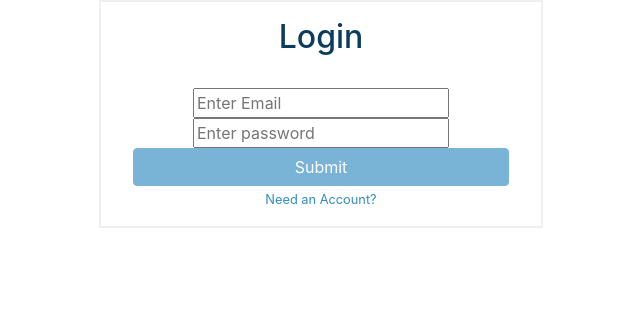
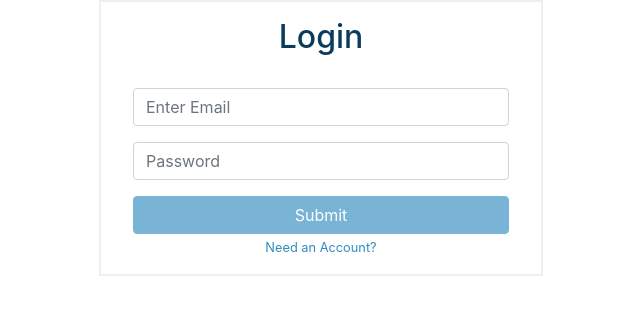
Before and after one commit to olaborde/chatApp, an Angular app: page /login in a window 1280 px wide. Shown: the top 314 px of the page, without its empty margins (319-959 px from the left). Built offline with nearby package versions, Linux system fonts and the light colour scheme.

Commit message:
position login

```diff
--- a/src/app/pages/login/login.component.html
+++ b/src/app/pages/login/login.component.html
@@ -1,16 +1,16 @@
-<div class="container d-flex justify-content-center align-items-center">
+
+<div class="container-wrapper container d-flex justify-content-center align-items-center">
   <div class="form-wrapper text-center">
     <h2 class="text-center">Login</h2>
-    <form [formGroup]="loginForm" (submit)="submit()" nonvalidate>
-      <div class="form-Group">
-        <input type="email" class="from-control" id="email-input" placeholder="Enter Email" formControlName="email">
+    <form [formGroup]="loginForm" (submit)="submit()" novalidate>
+      <div class="form-group">
+        <input type="email" class="form-control" id="email-input" placeholder="Enter Email" formControlName="email">
       </div>
-
-      <div class="form-Group">
-        <input type="password" class="from-control" id="password-input" placeholder="Enter password" formControlName="password">
+      <div class="form-group">
+        <input type="password" class="form-control" id="password-input" placeholder="Password" formControlName="password">
       </div>
       <button type="submit" class="btn btn-primary" [disabled]="!loginForm.valid">Submit</button>
-      <small><a routerLink="/signup"> Need an Account?</a></small>
     </form>
+    <small><a routerLink="/signup">Need an Account?</a></small>
   </div>
 </div>
--- a/src/app/pages/login/login.component.scss
+++ b/src/app/pages/login/login.component.scss
@@ -1,18 +1,11 @@
-
-
 @import '../../../styles/variables';
 
-
-.containter{
-  height: 100vh;
-}
-
-h2{
+h2 {
     color: $secondary;
     margin-bottom: 1em;
 }
 
-.form-wrapper{
+.form-wrapper {
     min-width: 40%;
     margin-bottom: 10%;
     border: 2px solid $light-grey;
```
Lines whose indentation alone changed are shown as unchanged.
